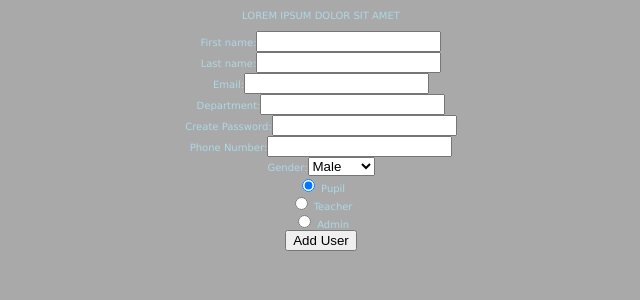
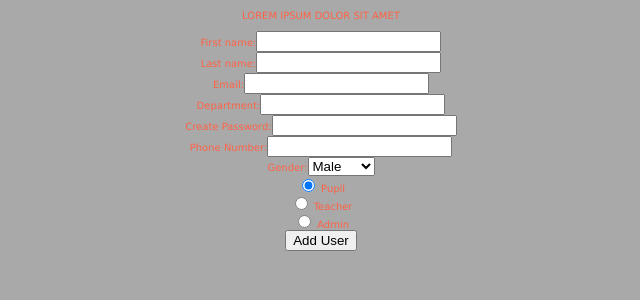
Before and after one commit to Joshua192/CS-Coursework, a PHP site: page /TempName.php in a window 1280 px wide. Shown: the top 300 px of the page, without its empty margins (319-959 px from the left). Run offline with PHP 8.4, Linux system fonts and the light colour scheme.

Commit message:
changed 1 css line

```diff
--- a/style.css
+++ b/style.css
@@ -1,6 +1,6 @@
 html {
 	background-color: darkgray;
-	color: lightblue;
+	color: tomato;
 }
 
 body,
```
